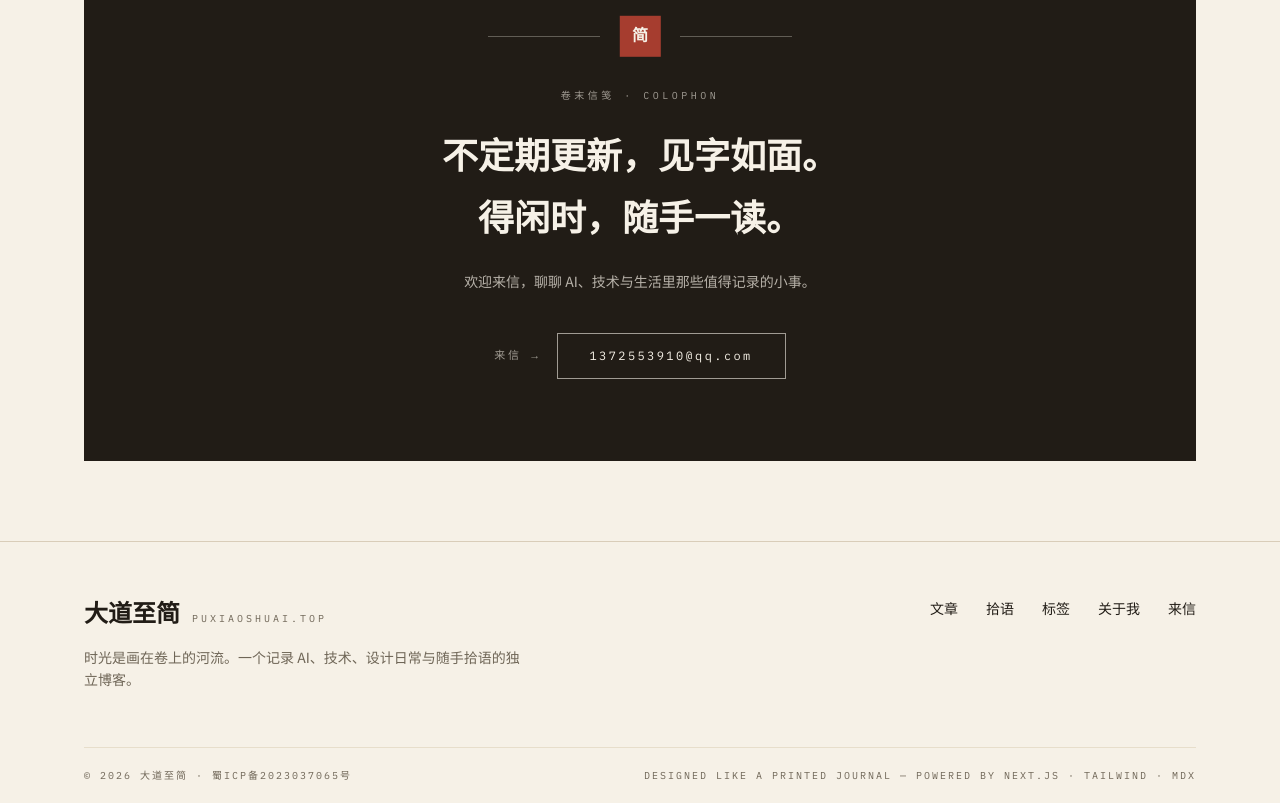
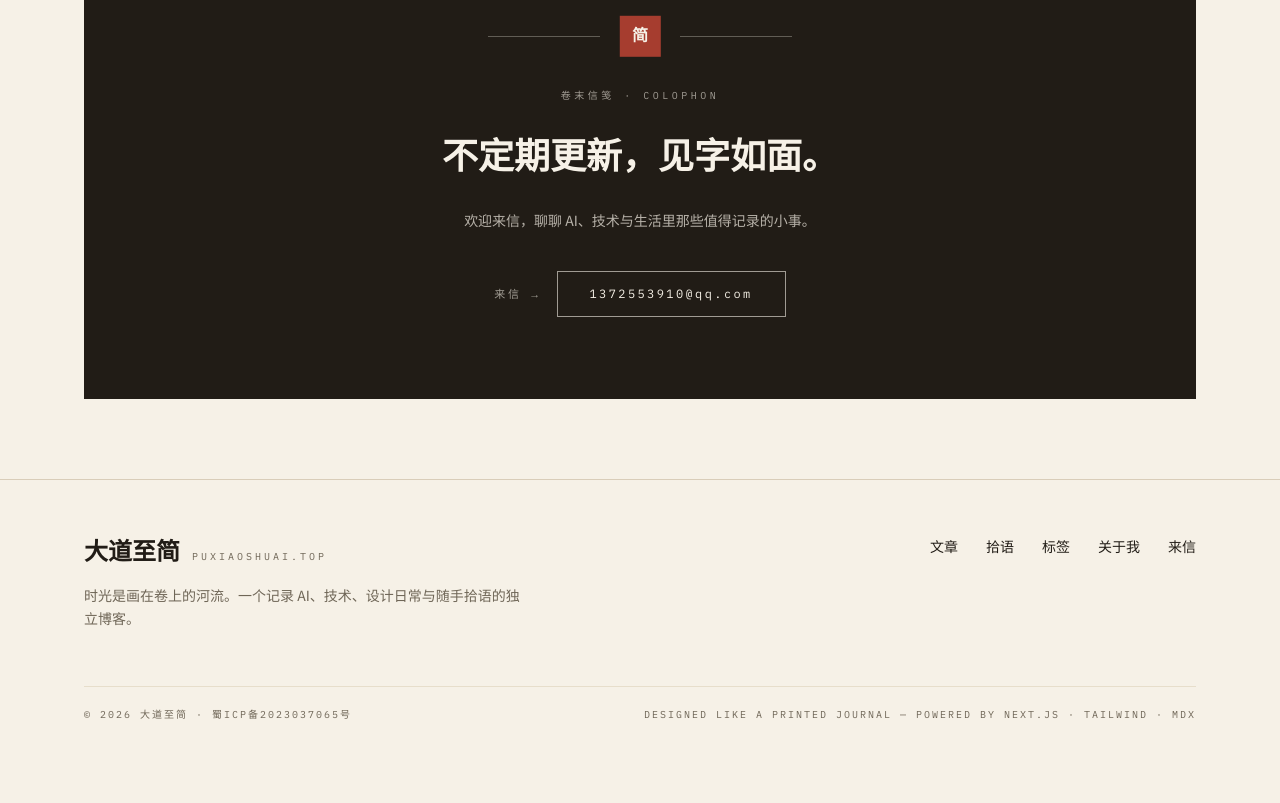
Before and after one commit to puxiaoshuai/mini-blog, a Next.js app in the folder blog-project/: page / in a window 1280 px wide. Shown: the part 2060-2863 px from the top of the page. After the commit the page ends 2802 px from the top, so only its background shows below. Built offline with nearby package versions, Linux system fonts and the light colour scheme; no server answers; the database is empty.

Commit message:
feat: 端口。部署

```diff
--- a/blog-project/app/(blog)/page.tsx
+++ b/blog-project/app/(blog)/page.tsx
@@ -278,7 +278,6 @@ export default async function Home() {
           <p className="mx-auto mt-6 font-serif text-3xl font-black leading-[1.7] md:text-4xl">
             不定期更新，见字如面。
             <br />
-            得闲时，随手一读。
           </p>
           <p className="mx-auto mt-5 max-w-md text-sm leading-relaxed text-nighttext/70">
             欢迎来信，聊聊 AI、技术与生活里那些值得记录的小事。
```
Also changed, not shown: 2 other files (tests, documents, lock files or other folders).
